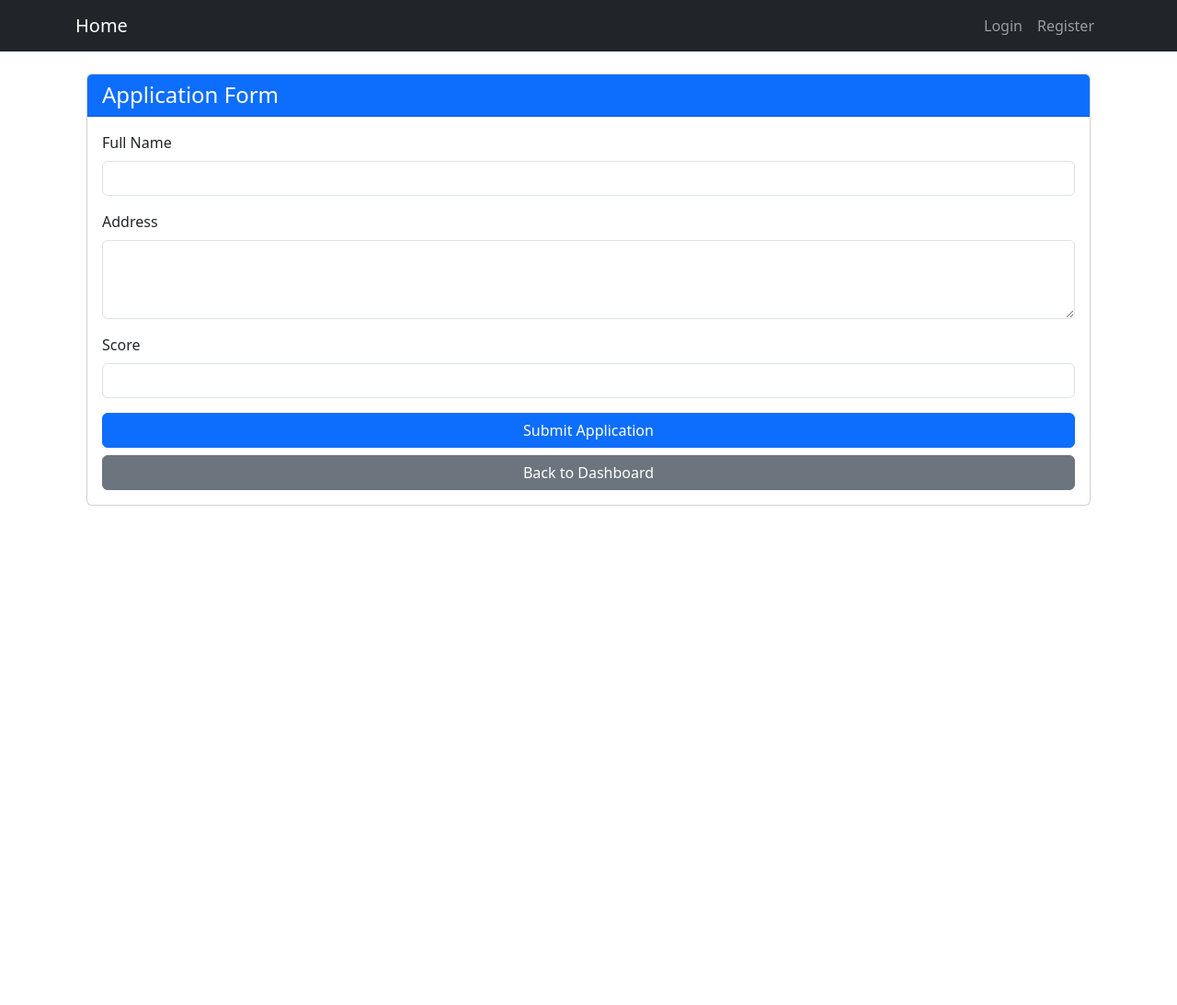
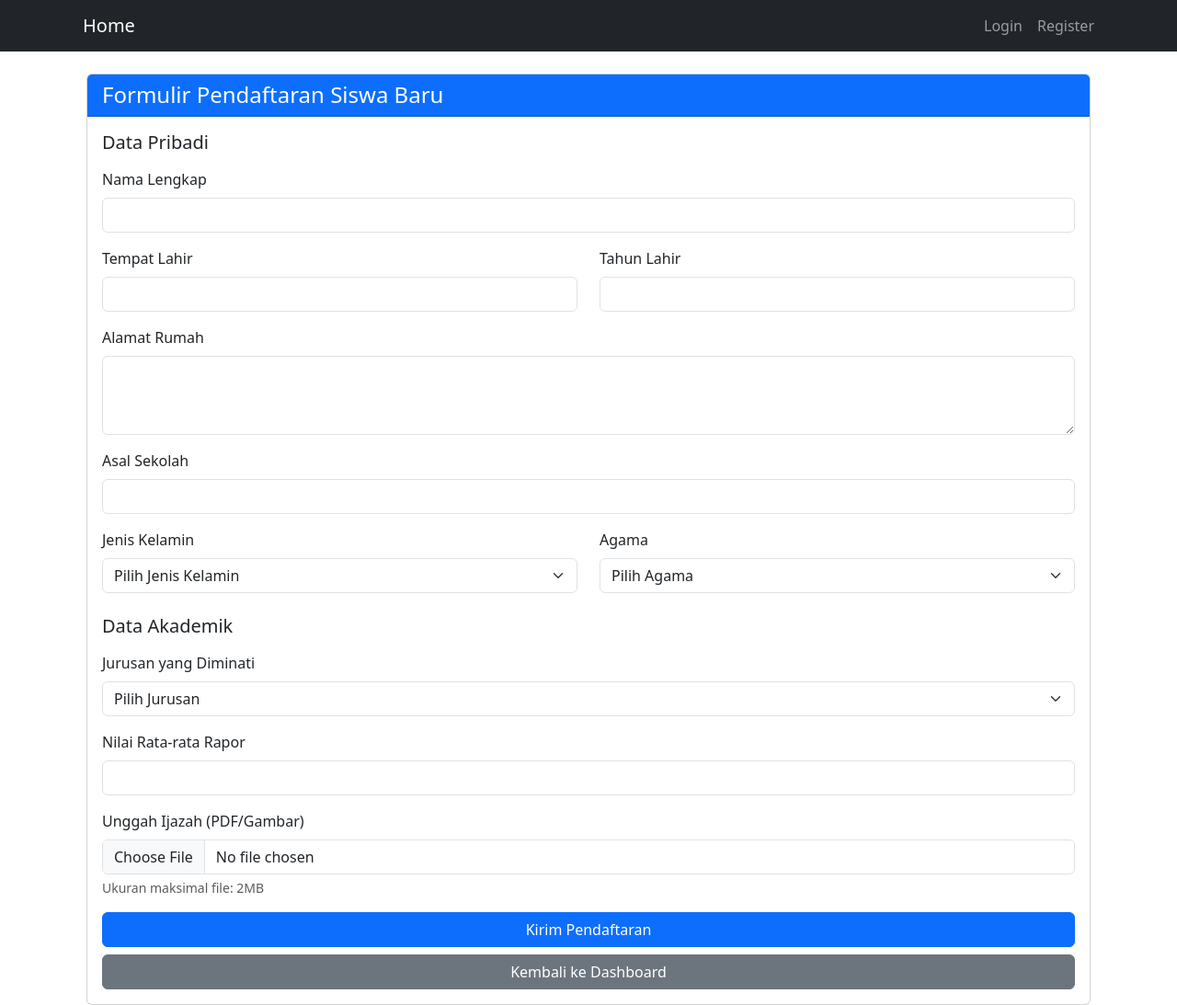
Before and after one commit to Ilham-1945/Project-Ilham-XI-RPL, a Flask app: template app/templates/auth/formulir.html in a window 1280 px wide. Shown: the whole page at 92% size. Before the commit the page ends 550 px from the top, so only its background shows below. Run offline with Flask 3, Linux system fonts and the light colour scheme; the template is opened without the code that fills it, so the values that code supplies are empty.

Commit message:
new
formulir di perbarui

```diff
--- a/app/templates/auth/formulir.html
+++ b/app/templates/auth/formulir.html
@@ -1,33 +1,95 @@
 {% extends "base.html" %}
 
-{% block title %}Submit Application Form{% endblock %}
+{% block title %}Formulir Pendaftaran{% endblock %}
 
 {% block content %}
 <div class="container mt-4">
     <div class="card">
         <div class="card-header bg-primary text-white">
-            <h4 class="mb-0">Application Form</h4>
+            <h4 class="mb-0">Formulir Pendaftaran Siswa Baru</h4>
         </div>
         <div class="card-body">
-            <form method="POST">
+            <form method="POST" enctype="multipart/form-data">
+                <!-- Data Pribadi -->
+                <h5 class="mb-3">Data Pribadi</h5>
                 <div class="mb-3">
-                    <label for="nama" class="form-label">Full Name</label>
+                    <label for="nama" class="form-label">Nama Lengkap</label>
                     <input type="text" class="form-control" id="nama" name="nama" required>
                 </div>
 
+                <div class="row mb-3">
+                    <div class="col-md-6">
+                        <label for="tempat_lahir" class="form-label">Tempat Lahir</label>
+                        <input type="text" class="form-control" id="tempat_lahir" name="tempat_lahir" required>
+                    </div>
+                    <div class="col-md-6">
+                        <label for="tahun_lahir" class="form-label">Tahun Lahir</label>
+                        <input type="number" class="form-control" id="tahun_lahir" name="tahun_lahir"
+                               min="1990" max="2010" required>
+                    </div>
+                </div>
+
                 <div class="mb-3">
-                    <label for="alamat" class="form-label">Address</label>
+                    <label for="alamat" class="form-label">Alamat Rumah</label>
                     <textarea class="form-control" id="alamat" name="alamat" rows="3" required></textarea>
                 </div>
 
                 <div class="mb-3">
-                    <label for="nilai" class="form-label">Score</label>
-                    <input type="number" class="form-control" id="nilai" name="nilai" step="0.01" min="0" max="100" required>
+                    <label for="asal_sekolah" class="form-label">Asal Sekolah</label>
+                    <input type="text" class="form-control" id="asal_sekolah" name="asal_sekolah" required>
+                </div>
+
+                <div class="row mb-3">
+                    <div class="col-md-6">
+                        <label for="kelamin" class="form-label">Jenis Kelamin</label>
+                        <select class="form-select" id="kelamin" name="kelamin" required>
+                            <option value="">Pilih Jenis Kelamin</option>
+                            <option value="L">Laki-laki</option>
+                            <option value="P">Perempuan</option>
+                        </select>
+                    </div>
+                    <div class="col-md-6">
+                        <label for="agama" class="form-label">Agama</label>
+                        <select class="form-select" id="agama" name="agama" required>
+                            <option value="">Pilih Agama</option>
+                            <option value="Islam">Islam</option>
+                            <option value="Kristen">Kristen</option>
+                            <option value="Katolik">Katolik</option>
+                            <option value="Hindu">Hindu</option>
+                            <option value="Buddha">Buddha</option>
+                            <option value="Konghucu">Konghucu</option>
+                        </select>
+                    </div>
+                </div>
+
+                <!-- Data Akademik -->
+                <h5 class="mb-3 mt-4">Data Akademik</h5>
+                <div class="mb-3">
+                    <label for="jurusan" class="form-label">Jurusan yang Diminati</label>
+                    <select class="form-select" id="jurusan" name="jurusan" required>
+                        <option value="">Pilih Jurusan</option>
+                        <option value="RPL">Rekayasa Perangkat Lunak</option>
+                        <option value="TKJ">Teknik Komputer dan Jaringan</option>
+                        <option value="MM">Multimedia</option>
+                    </select>
+                </div>
+
+                <div class="mb-3">
+                    <label for="nilai_rata" class="form-label">Nilai Rata-rata Rapor</label>
+                    <input type="number" class="form-control" id="nilai_rata" name="nilai_rata"
+                           step="0.01" min="0" max="100" required>
+                </div>
+
+                <div class="mb-3">
+                    <label for="ijazah" class="form-label">Unggah Ijazah (PDF/Gambar)</label>
+                    <input type="file" class="form-control" id="ijazah" name="ijazah"
+                           accept=".pdf,.jpg,.jpeg,.png" required>
+                    <div class="form-text">Ukuran maksimal file: 2MB</div>
                 </div>
 
                 <div class="d-grid gap-2">
-                    <button type="submit" class="btn btn-primary">Submit Application</button>
-                    <a href="{{ url_for('auth.dashboard') }}" class="btn btn-secondary">Back to Dashboard</a>
+                    <button type="submit" class="btn btn-primary">Kirim Pendaftaran</button>
+                    <a href="{{ url_for('auth.dashboard') }}" class="btn btn-secondary">Kembali ke Dashboard</a>
                 </div>
             </form>
         </div>
--- a/app/templates/base.html
+++ b/app/templates/base.html
@@ -7,7 +7,9 @@
 <body>
     <nav class="navbar navbar-expand-lg navbar-dark bg-dark">
         <div class="container">
-            <a class="navbar-brand" href="{{ url_for('auth.index') }}">Home</a>
+            <a class="navbar-brand" href="{{ url_for('auth.index') }}">
+                <i class="fas fa-home me-2"></i>Home
+            </a>
             <div class="navbar-nav">
                 {% if current_user.is_authenticated %}
                     {% if current_user.role == 'admin' %}
```
Also changed, not shown: app/templates/main.html (+25 -6 lines), instance/app.db.
